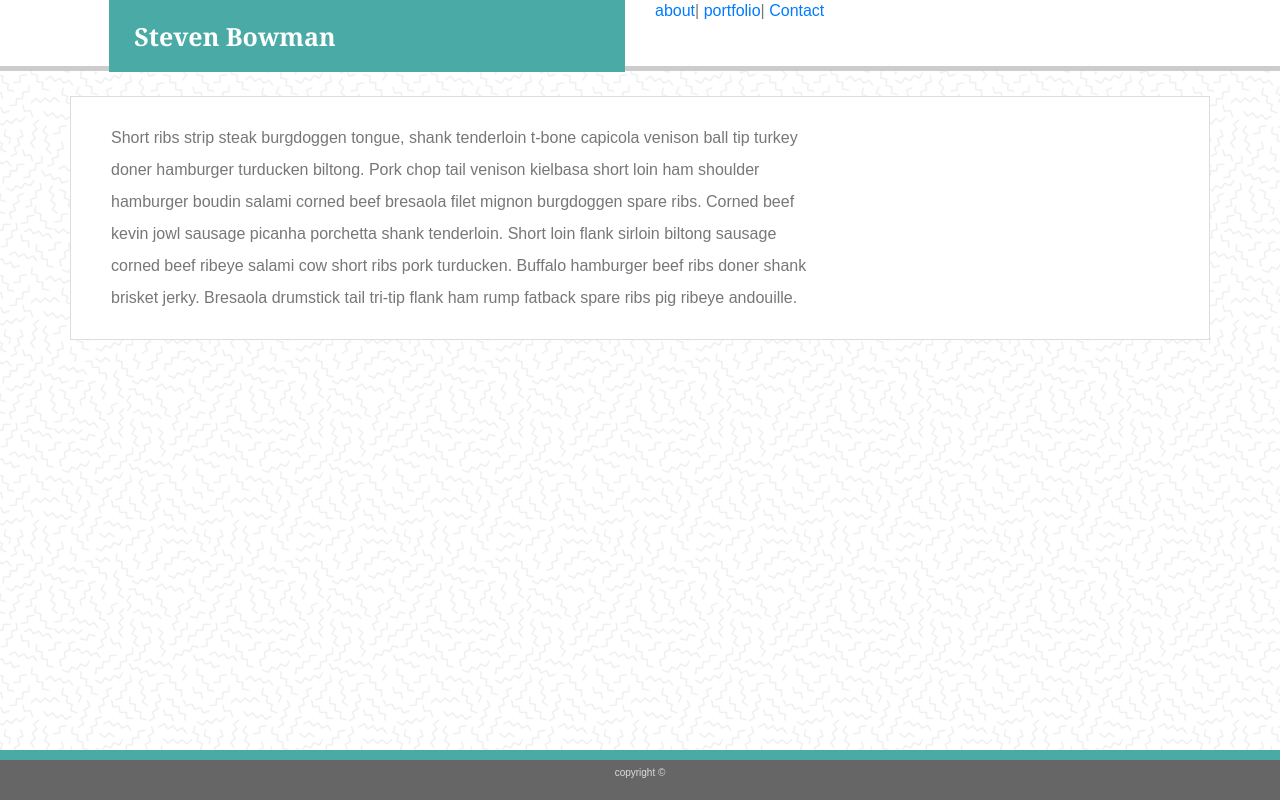
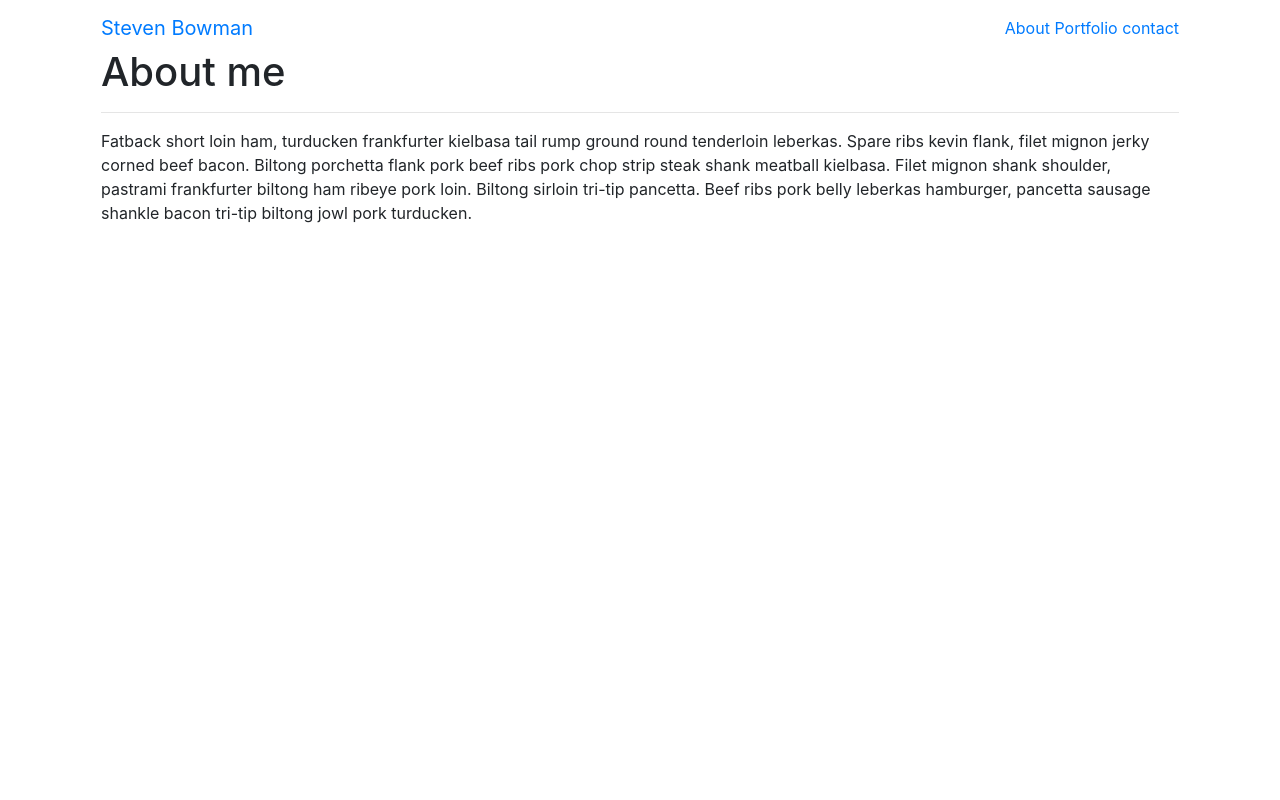
Before and after one commit to Stvnwslybwmnjr/Bootstrap-Portfolio, a plain HTML site: page index.html in a window 1280 px wide. Drawn offline with nearby package versions, Linux system fonts and the light colour scheme.

Commit message:
restarted project, built a col for all content to exist in, including a basic navbar, a maincontent div containing a paragraph.

```diff
--- a/assets/css/style.css
+++ b/assets/css/style.css
@@ -264,7 +264,9 @@ New Styles Bootstrap project
   .mainsection .mainheader {
     margin: 5%
   }
-  .mainheader {
-    height: 140;
-  }
-  }
+}
+
+
+.mainheader {
+  height: 140;
+}
--- a/index.html
+++ b/index.html
@@ -1,50 +1,65 @@
 <!doctype html>
 <html lang="en">
-  <head>
+
+<head>
     <!-- Required meta tags -->
     <meta charset="utf-8">
     <meta name="viewport" content="width=device-width, initial-scale=1, shrink-to-fit=no">
 
     <!-- Bootstrap CSS -->
-    <link rel="stylesheet" href="https://stackpath.bootstrapcdn.com/bootstrap/4.3.1/css/bootstrap.min.css" integrity="sha384-ggOyR0iXCbMQv3Xipma34MD+dH/1fQ784/j6cY/iJTQUOhcWr7x9JvoRxT2MZw1T" crossorigin="anonymous">
-
-    <!-- My Personal Style sheet-->
-    <link rel="stylesheet" href="assets/css/style.css">
+    <link rel="stylesheet" href="https://stackpath.bootstrapcdn.com/bootstrap/4.3.1/css/bootstrap.min.css"
+        integrity="sha384-ggOyR0iXCbMQv3Xipma34MD+dH/1fQ784/j6cY/iJTQUOhcWr7x9JvoRxT2MZw1T" crossorigin="anonymous">
 
     <title>Hello, world!</title>
-  </head>
-  <!-- Added class of mainheader *Problems: the header doesnt span the fullscreen* =removed container class now spans fullscreen -->
-  <body>
-    <header class="mainheader">
+
+<style>
+@media only screen and (max-width: 600px) {
+  body {
+    text-align: center
+  }
+}
+
+</style>
+
+</head>
+
+<body>
+    <div class="container">
         <div class="row">
-           <div class="col-lg-1"></div>
-            <div class="col-lg-5 col-md-6 col-sm-12"><h1 class="logo">Steven Bowman</h1></div>
-            <div class="col-lg-5 col-md-6 col-sm-12">
-            <a href="">about</a>|
-            <a href="">portfolio</a>|
-            <a href="">Contact</a>
+            <div class="col">
+                <nav class="navbar">
+                    <a class="navbar-brand" href="#">Steven Bowman</a>
+                    <div>
+                        <a href="">About</a>
+                        <a href="">Portfolio</a>
+                        <a href="">contact</a>
+                    </div>
+                    <section>
+                        <h1>About me</h1>
+                        <hr>
+                        <p>Fatback short loin ham, turducken frankfurter kielbasa tail rump ground round tenderloin
+                            leberkas. Spare ribs kevin flank, filet mignon jerky corned beef bacon. Biltong porchetta
+                            flank pork beef ribs pork chop strip steak shank meatball kielbasa. Filet mignon shank
+                            shoulder, pastrami frankfurter biltong ham ribeye pork loin. Biltong sirloin tri-tip
+                            pancetta. Beef ribs pork belly leberkas hamburger, pancetta sausage shankle bacon tri-tip
+                            biltong jowl pork turducken.
+                        </p>
+                    </section>
+                </nav>
+            </div>
         </div>
-
-        </div>
-    </header>
-<!-- added mainsection class
-   *problems solved "the text isnt adjust line by line per screenchange"
-   *Problems created "the mainsection box doesn't resize for the small screen" -->
-    <div class="col-lg-1"></div>
-    <section class="row container mainsection">
-          <div class="col-lg-8 col-sm-12"><p>Short ribs strip steak burgdoggen tongue, shank tenderloin t-bone capicola venison ball tip turkey doner hamburger turducken biltong. Pork chop tail venison kielbasa short loin ham shoulder hamburger boudin salami corned beef bresaola filet mignon burgdoggen spare ribs. Corned beef kevin jowl sausage picanha porchetta shank tenderloin. Short loin flank sirloin biltong sausage corned beef ribeye salami cow short ribs pork turducken. Buffalo hamburger beef ribs doner shank brisket jerky. Bresaola drumstick tail tri-tip flank ham rump fatback spare ribs pig ribeye andouille.</p></div>
-      <div class="col-lg-1"></div>
-    </section>
-
-    <footer class="mainfooter">
-    <small>copyright &copy;</small>
-</footer>
-
-
+    </div>
     <!-- Optional JavaScript -->
     <!-- jQuery first, then Popper.js, then Bootstrap JS -->
-    <script src="https://code.jquery.com/jquery-3.3.1.slim.min.js" integrity="sha384-q8i/X+965DzO0rT7abK41JStQIAqVgRVzpbzo5smXKp4YfRvH+8abtTE1Pi6jizo" crossorigin="anonymous"></script>
-    <script src="https://cdnjs.cloudflare.com/ajax/libs/popper.js/1.14.7/umd/popper.min.js" integrity="sha384-UO2eT0CpHqdSJQ6hJty5KVphtPhzWj9WO1clHTMGa3JDZwrnQq4sF86dIHNDz0W1" crossorigin="anonymous"></script>
-    <script src="https://stackpath.bootstrapcdn.com/bootstrap/4.3.1/js/bootstrap.min.js" integrity="sha384-JjSmVgyd0p3pXB1rRibZUAYoIIy6OrQ6VrjIEaFf/nJGzIxFDsf4x0xIM+B07jRM" crossorigin="anonymous"></script>
-  </body>
+    <script src="https://code.jquery.com/jquery-3.3.1.slim.min.js"
+        integrity="sha384-q8i/X+965DzO0rT7abK41JStQIAqVgRVzpbzo5smXKp4YfRvH+8abtTE1Pi6jizo"
+        crossorigin="anonymous"></script>
+    <script src="https://cdnjs.cloudflare.com/ajax/libs/popper.js/1.14.7/umd/popper.min.js"
+        integrity="sha384-UO2eT0CpHqdSJQ6hJty5KVphtPhzWj9WO1clHTMGa3JDZwrnQq4sF86dIHNDz0W1"
+        crossorigin="anonymous"></script>
+    <script src="https://stackpath.bootstrapcdn.com/bootstrap/4.3.1/js/bootstrap.min.js"
+        integrity="sha384-JjSmVgyd0p3pXB1rRibZUAYoIIy6OrQ6VrjIEaFf/nJGzIxFDsf4x0xIM+B07jRM"
+        crossorigin="anonymous"></script>
+</body>
+
 </html>
```
